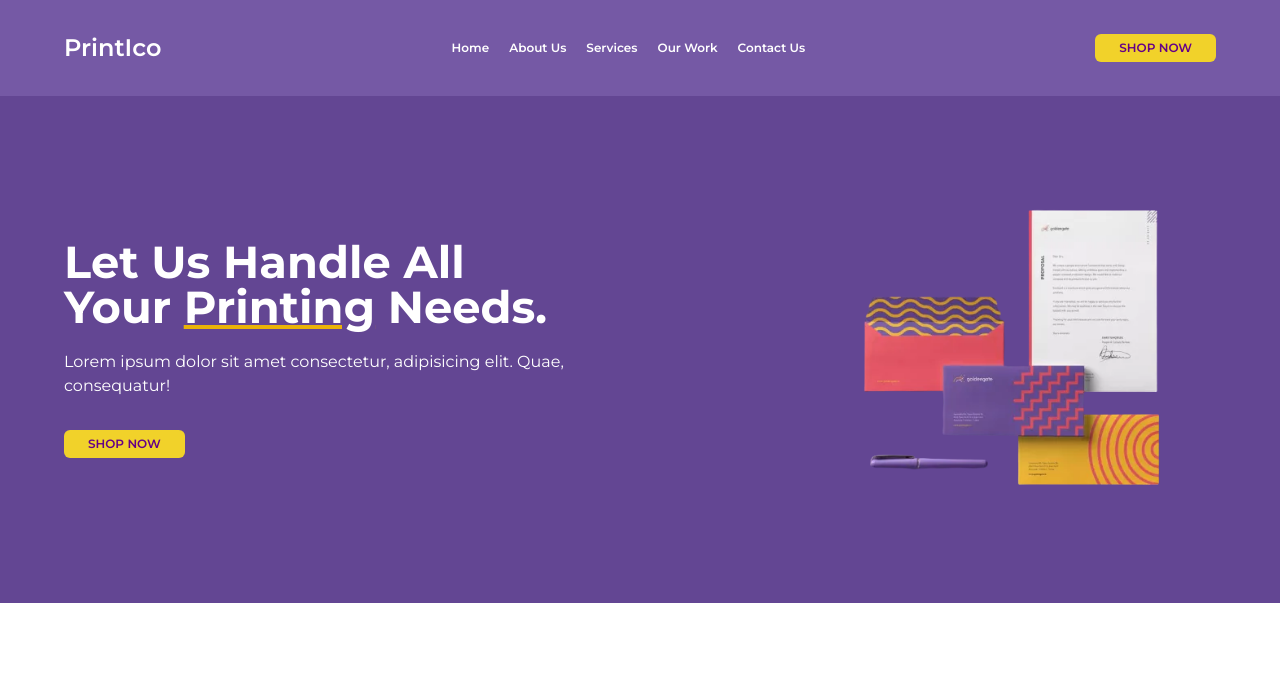
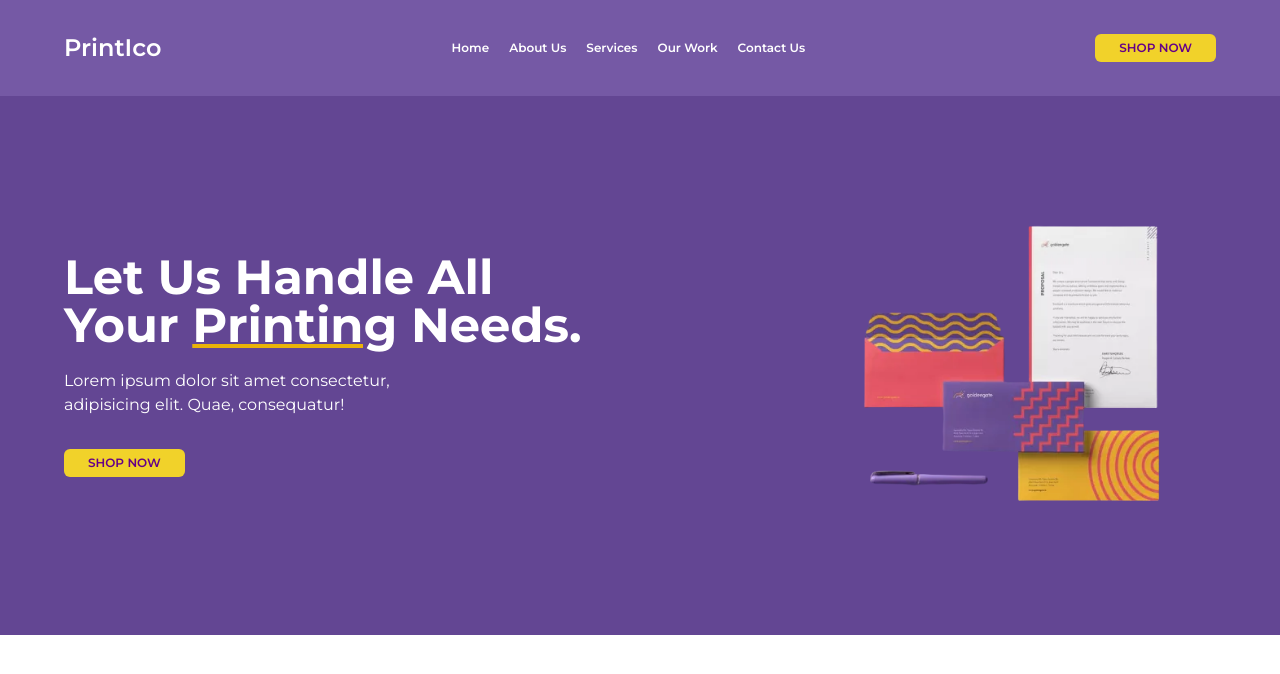
Before and after one commit to kryptcode/printico, a Next.js app: page / in a window 1280 px wide. Shown: the top 674 px of the page. Built offline with nearby package versions, Linux system fonts and the light colour scheme.

Commit message:
Fixed bg image error in home-hero

```diff
--- a/components/Home/Hero.js
+++ b/components/Home/Hero.js
@@ -2,14 +2,14 @@ import React from 'react'
 
 const Hero = () => {
   return (
-    <div className='relative home-hero py-40 z-20 md:py-12'>
+    <div className='relative home-hero py-52 z-20 md:py-16'>
         <div className='w-[90%] mx-auto flex justify-between items-center'>
             <div className='flex-1 text-white text-center md:text-left'>
-                <h3 className='text-2xl md:text-[2.8rem] leading-none font-bold mb-5 '>
+                <h3 className='text-2xl md:text-[3rem] leading-none font-bold mb-5 '>
                 Let Us Handle All <br /> Your <span className='underline decoration-yellow-500 decoration-4  '>Printing</span> Needs.
                 </h3>
                 <p className='mb-8'>
-                    Lorem ipsum dolor sit amet consectetur, adipisicing elit. Quae, consequatur!
+                    Lorem ipsum dolor sit amet consectetur, <br /> adipisicing elit. Quae, consequatur!
                 </p>
                 <button className='py-1.5 px-6 bg-[#f1d22a] text-[#650088] uppercase text-xs font-semibold hover:opacity-80 rounded-md'>
                     Shop Now
--- a/styles/globals.css
+++ b/styles/globals.css
@@ -15,7 +15,7 @@
 @media only screen and (max-width: 760px) {
     .home-hero {
         background-color: #634693;
-    background-image: url('../public/assets/images/home-hero.webp');
+    background-image: url('https://i.ibb.co/5B3GLMv/home-hero.webp');
     background-size: cover;
     background-position: center;
     }
```
